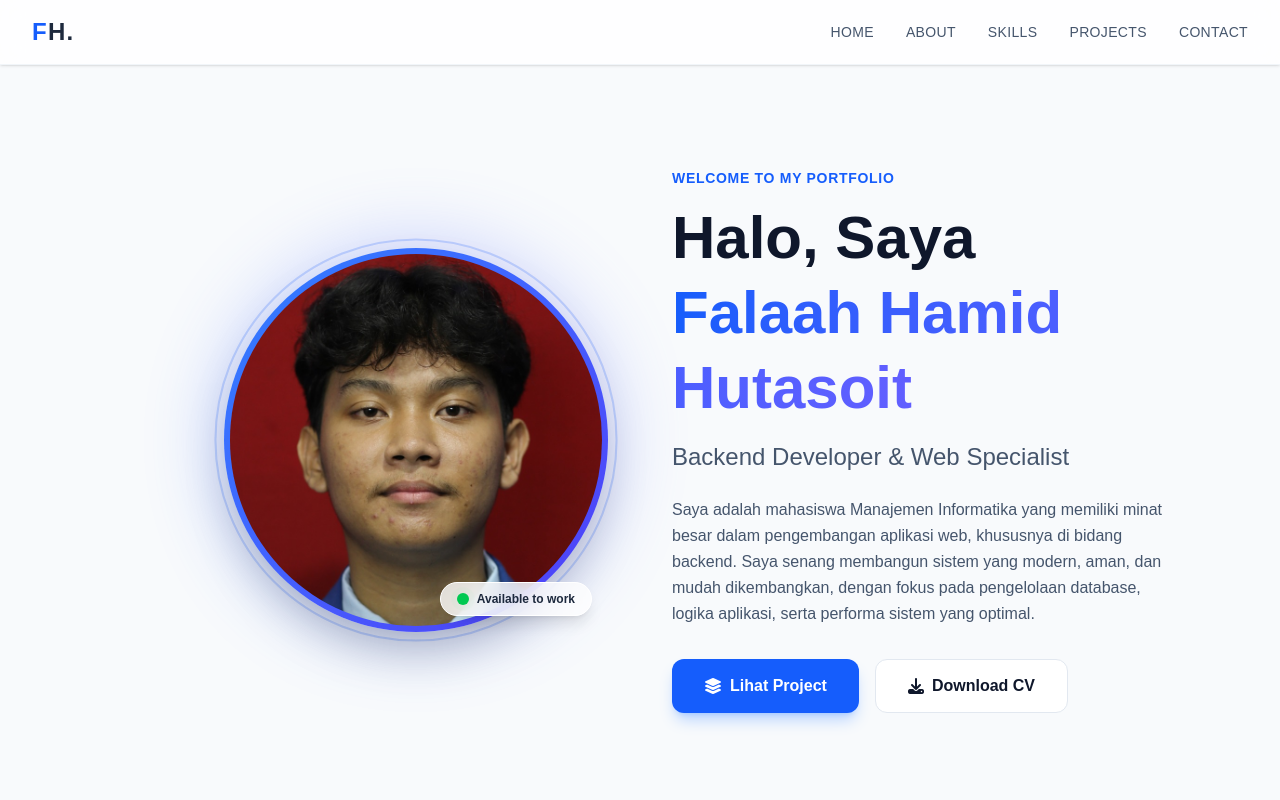
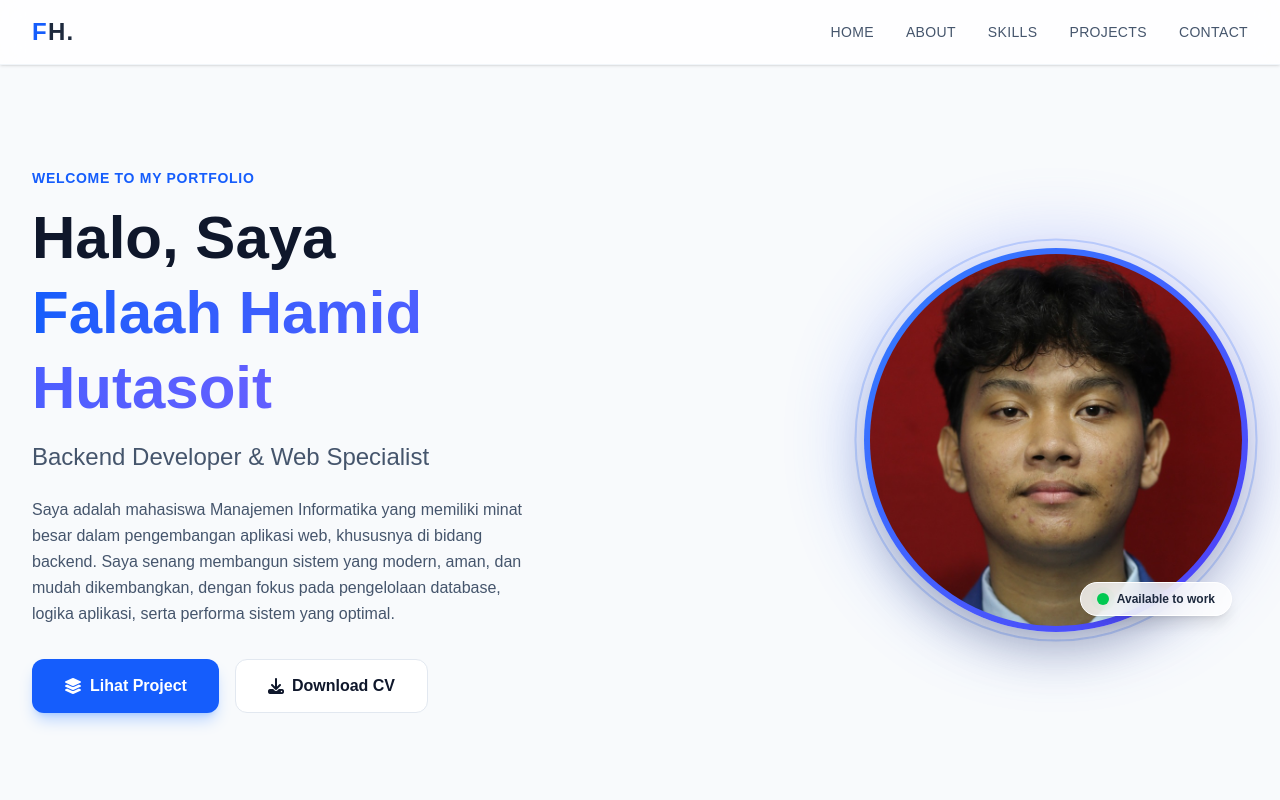
Before and after one commit to FalaahHamidHutasoit/portofolio, a Next.js app: page / in a window 1280 px wide. Shown: the top 800 px of the page. Built offline with nearby package versions, Linux system fonts and the light colour scheme.

Commit message:
Update Code Hero.js

```diff
--- a/app/components/Hero.js
+++ b/app/components/Hero.js
@@ -6,7 +6,7 @@
       <div className="max-w-7xl mx-auto px-4 sm:px-6 lg:px-8 w-full relative z-10">
 
         {/* UBAH: flex-col biar foto di atas saat di HP, lg:flex-row menyamping di Laptop */}
-        <div className="flex flex-col lg:flex-row items-center justify-between gap-12 lg:gap-16">
+       <div className="flex flex-col lg:flex-row-reverse items-center justify-between gap-12 lg:gap-16">
 
           {/* Frame Foto Profil (Dipindah kodenya ke atas agar muncul duluan di HP) */}
           <div className="w-full lg:w-1/2 flex justify-center lg:justify-end">
```
